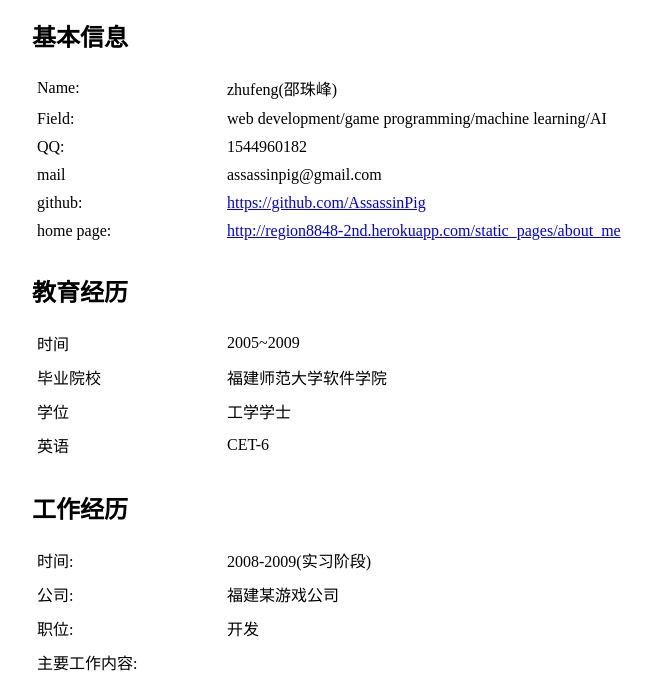
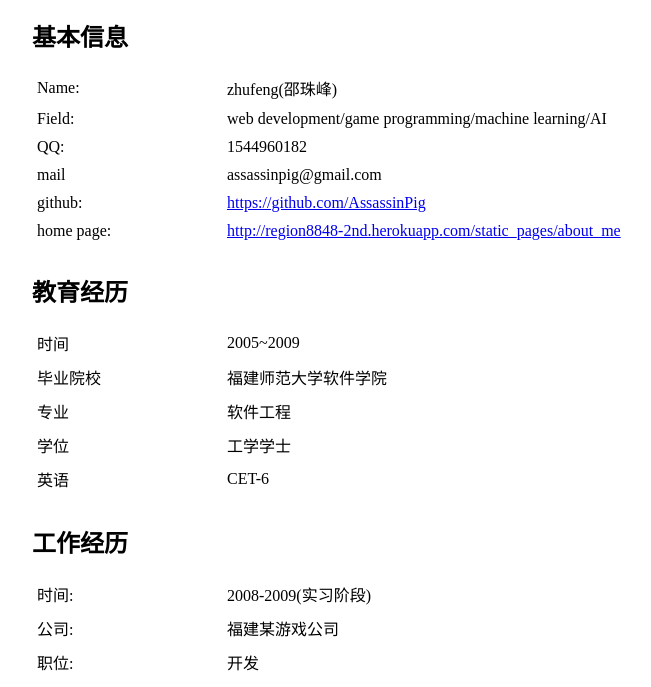
Before and after one commit to AssassinPig/AssassinPig.github.io, a plain HTML site: page experience.html in a window 1280 px wide. Shown: the part 106-793 px from the top of the page, without its empty margins (128-779 px from the left). Drawn offline with Linux system fonts and the light colour scheme.

Commit message:
add major

```diff
--- a/experience.html
+++ b/experience.html
@@ -59,6 +59,10 @@
 					<tr>
 						<th>毕业院校</th>
 						<td>福建师范大学软件学院</td>
+					</tr>
+					<tr>
+						<th>专业</th>
+						<td>软件工程</td>
 					</tr>
 					<tr>
 						<th>学位</th>
```
